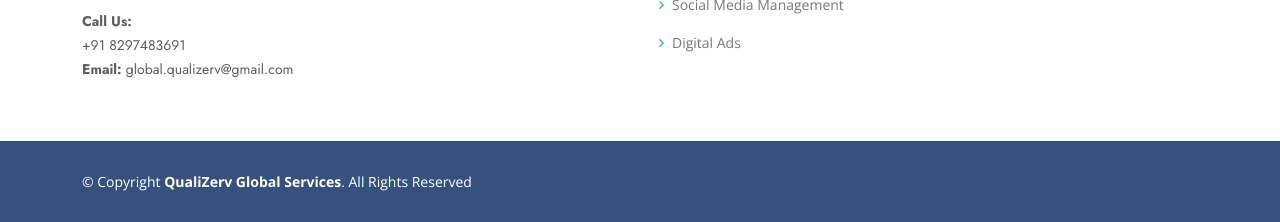
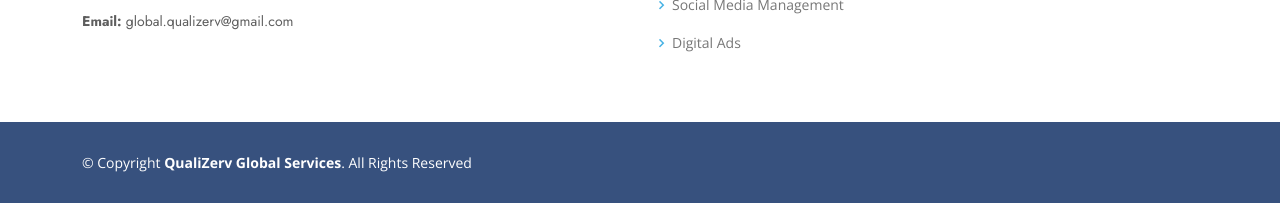
Before and after one commit to Global-QualiZerv/web, a plain HTML site: page index.html in a window 1280 px wide. Shown: the part 3955-4177 px from the top of the page. Drawn offline with nearby package versions, Linux system fonts and the light colour scheme; a script that the page names is missing.

Commit message:
Update index.html

```diff
--- a/index.html
+++ b/index.html
@@ -319,10 +319,7 @@
               Hyderabad<br>
               Telangana, 500092<br>
               INDIA<br><br>
-	              <!-- <strong>Phone:</strong> +191 <br> -->
-              <strong>Call Us:</strong><br>
 
-              +91 8297483691<br>
 
               <strong>Email:</strong> global.qualizerv@gmail.com<br>
             </p>
```
